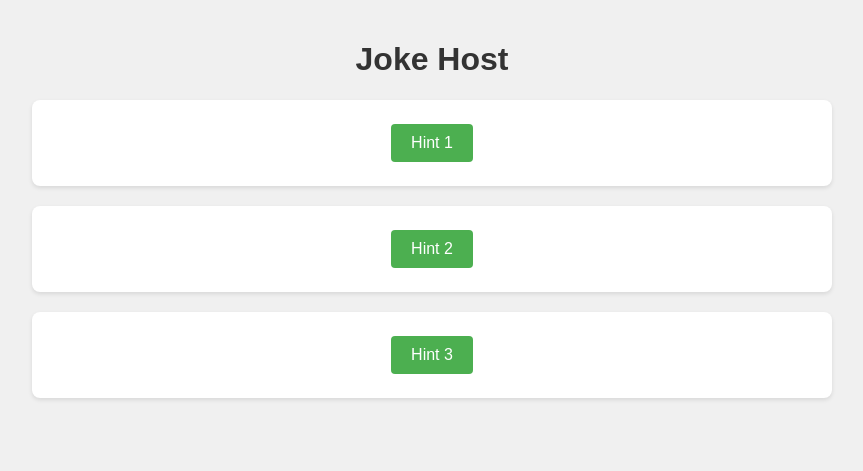
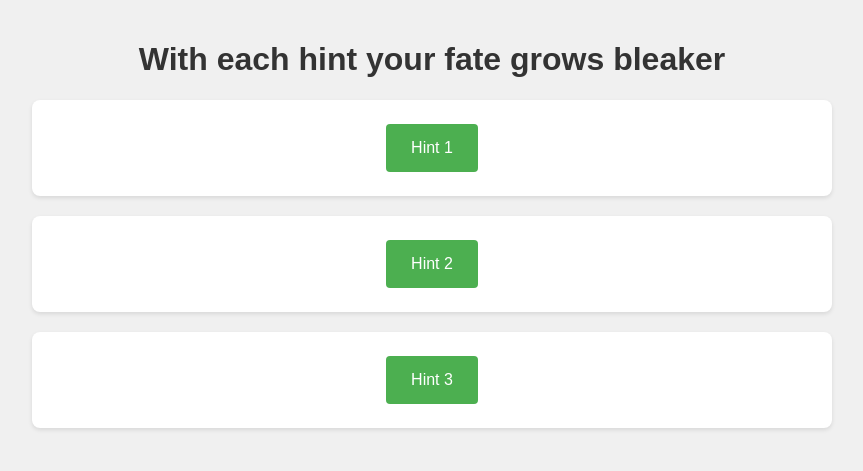
Before and after one commit to Penatraitor/guess_who_pen, a plain HTML site: page index.html in a window 1280 px wide. Shown: the whole page, without its empty margins (208-1071 px from the left). Drawn offline with Linux system fonts and the light colour scheme.

Commit message:
Update index.html

```diff
--- a/index.html
+++ b/index.html
@@ -29,7 +29,7 @@
             background-color: #4CAF50;
             border: none;
             color: white;
-            padding: 10px 20px;
+            padding: 15px 25px;
             text-align: center;
             text-decoration: none;
             display: inline-block;
@@ -48,7 +48,7 @@
     </style>
 </head>
 <body>
-    <h1>Joke Host</h1>
+    <h1>With each hint your fate grows bleaker</h1>
 
     <div class="joke-container" >
         <button onclick="revealJoke('joke1')">Hint 1</button>
@@ -61,7 +61,7 @@
     </div>
 
     <div class="joke-container">
-        <a href="https://www.youtube.com/watch?v=dQw4w9WgXcQ" class="button" target="_blank">Hint 3</a>
+        <a href="https://www.youtube.com/watch?v=xvFZjo5PgG0" class="button" target="_blank">Hint 3</a>
     </div>
 
     <script>
```
